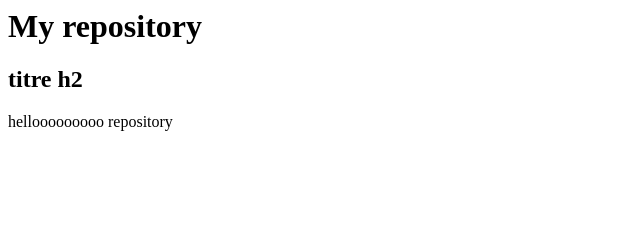
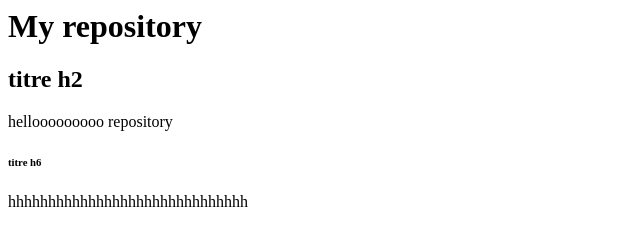
Before and after one commit to soumia1204/my-repository, a plain HTML site: page index.html in a window 1280 px wide. Shown: the whole page, without its empty margins (0-640 px from the left). Drawn offline with Linux system fonts and the light colour scheme.

Commit message:
commit 3

```diff
--- a/index.html
+++ b/index.html
@@ -6,6 +6,8 @@
         <h1>My repository</h1>
         <h2>titre h2</h2>
         <p>hellooooooooo repository</p>
+        <h6>titre h6</h6>
+        <p>hhhhhhhhhhhhhhhhhhhhhhhhhhhhhh</p>
 
     </body>
 </html>
```
